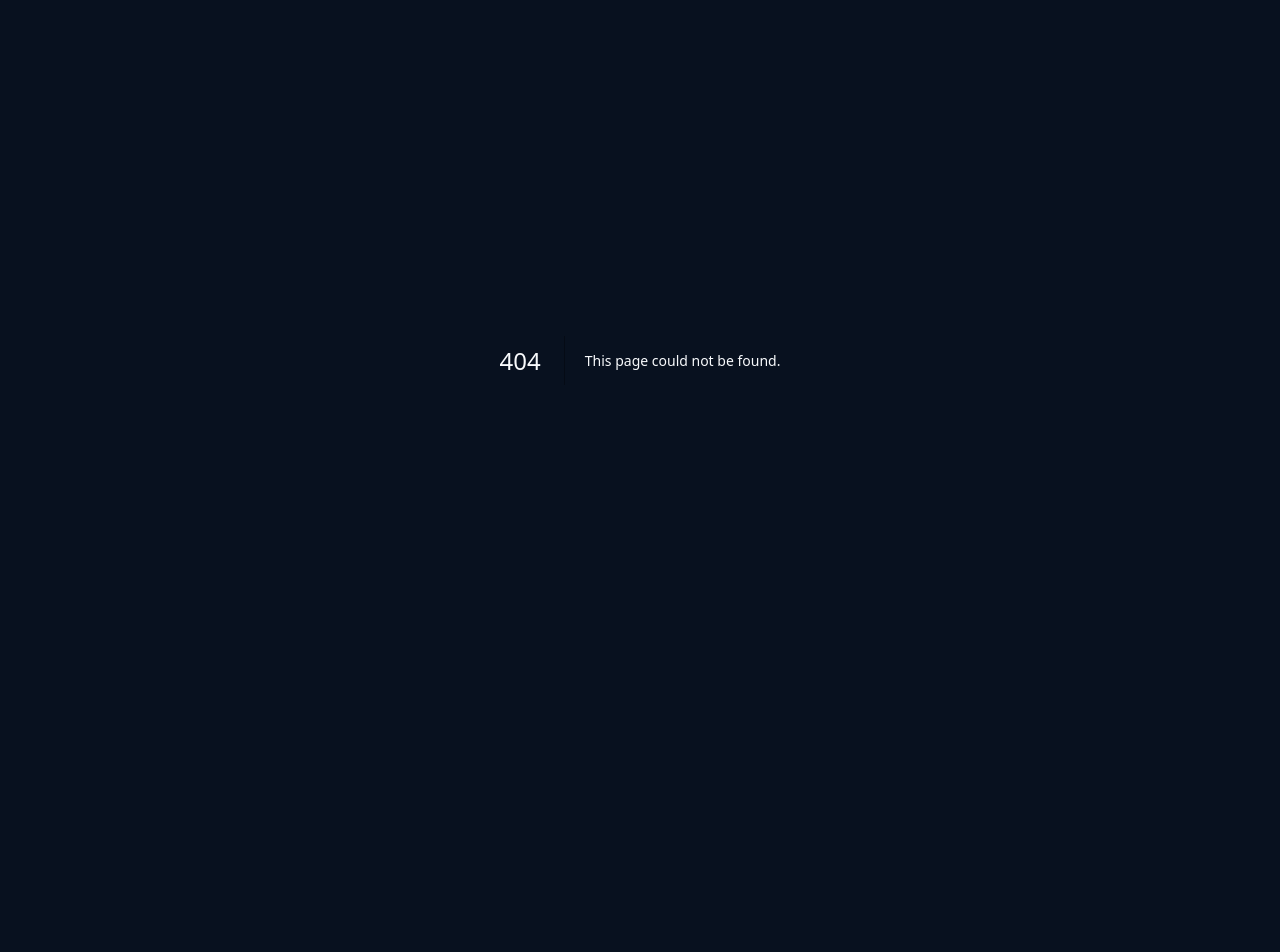
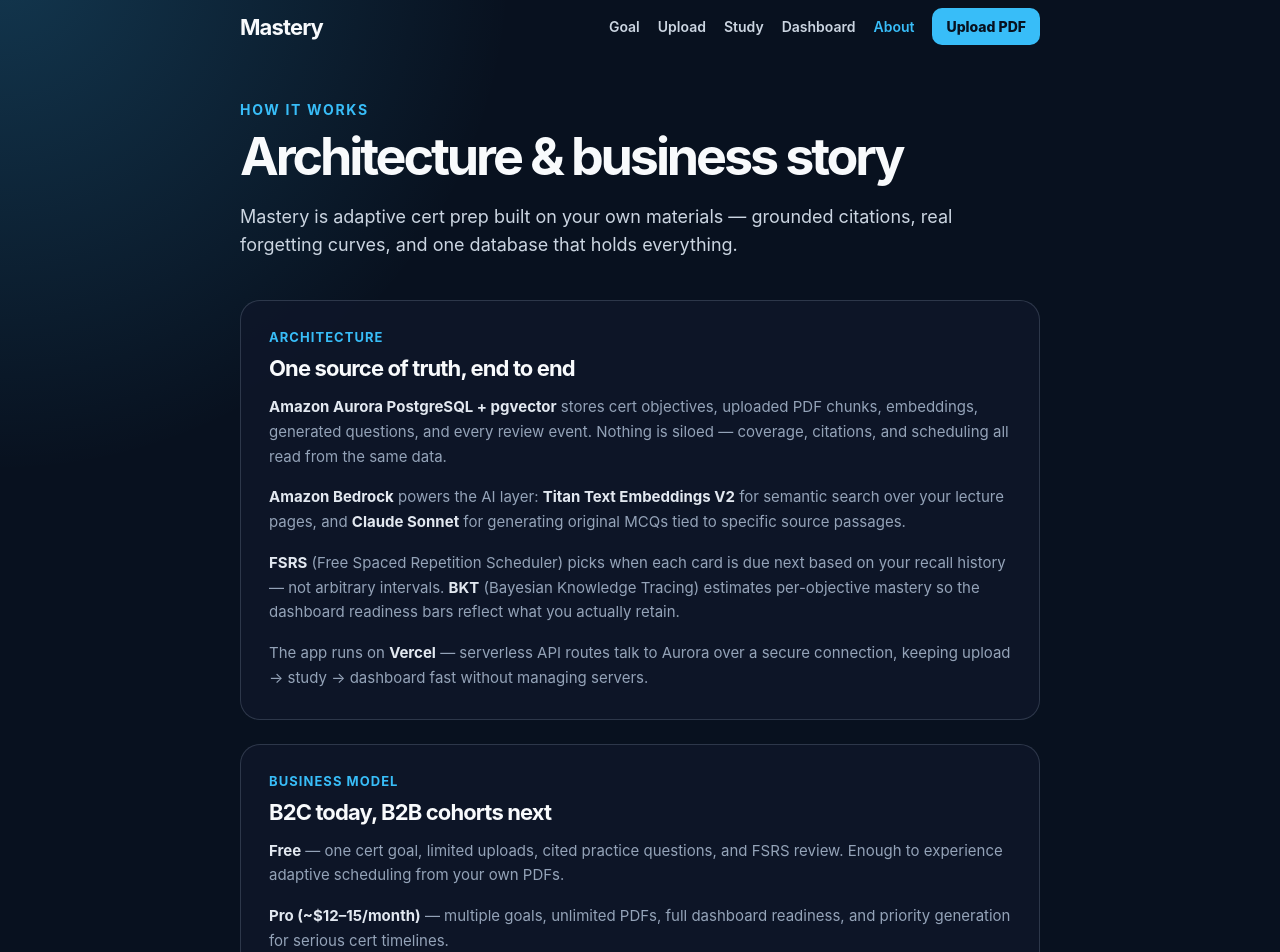
Before and after one commit to EternalBlissard/Mastery, a Next.js app: page /about in a window 1280 px wide. Before the commit this address had no page. Shown: the part 40-992 px from the top of the page. Before the commit the page ends 800 px from the top, so only its background shows below. Built offline with nearby package versions, Linux system fonts and the light colour scheme.

Commit message:
feat(ui): add app/about/page.tsx architecture+business story
Phase 6 design + business polish — iteration 3

```diff
--- /dev/null
+++ b/app/about/page.tsx
@@ -0,0 +1,202 @@
+const navLinks = [
+  { href: "/goal", label: "Goal" },
+  { href: "/upload", label: "Upload" },
+  { href: "/study", label: "Study" },
+  { href: "/dashboard", label: "Dashboard" },
+  { href: "/about", label: "About" },
+];
+
+const linkStyle = {
+  color: "#cbd5e1",
+  fontSize: 14,
+  fontWeight: 600,
+  textDecoration: "none",
+} as const;
+
+const cardStyle = {
+  background: "rgba(15, 23, 42, 0.82)",
+  border: "1px solid rgba(148, 163, 184, 0.24)",
+  borderRadius: 20,
+  padding: 28,
+} as const;
+
+export default function AboutPage() {
+  return (
+    <main
+      style={{
+        minHeight: "100vh",
+        padding: "48px 24px",
+        background:
+          "radial-gradient(circle at top left, rgba(56, 189, 248, 0.22), transparent 32rem), #08111f",
+      }}
+    >
+      <section style={{ margin: "0 auto", maxWidth: 800 }}>
+        <nav
+          style={{
+            alignItems: "center",
+            display: "flex",
+            flexWrap: "wrap",
+            gap: 16,
+            justifyContent: "space-between",
+            marginBottom: 56,
+          }}
+        >
+          <a
+            href="/"
+            style={{
+              color: "#f8fafc",
+              fontSize: 22,
+              fontWeight: 700,
+              letterSpacing: "-0.04em",
+              textDecoration: "none",
+            }}
+          >
+            Mastery
+          </a>
+          <div style={{ alignItems: "center", display: "flex", flexWrap: "wrap", gap: 18 }}>
+            {navLinks.map((item) => (
+              <a
+                key={item.href}
+                href={item.href}
+                style={{
+                  ...linkStyle,
+                  color: item.href === "/about" ? "#38bdf8" : linkStyle.color,
+                }}
+              >
+                {item.label}
+              </a>
+            ))}
+            <a
+              href="/upload"
+              style={{
+                background: "#38bdf8",
+                borderRadius: 10,
+                color: "#08111f",
+                fontSize: 14,
+                fontWeight: 800,
+                padding: "10px 14px",
+                textDecoration: "none",
+              }}
+            >
+              Upload PDF
+            </a>
+          </div>
+        </nav>
+
+        <p style={{ color: "#38bdf8", fontSize: 14, fontWeight: 700, letterSpacing: "0.12em", marginBottom: 12 }}>
+          HOW IT WORKS
+        </p>
+        <h1
+          style={{
+            fontSize: "clamp(36px, 5vw, 52px)",
+            letterSpacing: "-0.06em",
+            lineHeight: 1.05,
+            margin: "0 0 16px",
+          }}
+        >
+          Architecture &amp; business story
+        </h1>
+        <p style={{ color: "#cbd5e1", fontSize: 18, lineHeight: 1.6, marginBottom: 40 }}>
+          Mastery is adaptive cert prep built on your own materials — grounded citations, real forgetting curves,
+          and one database that holds everything.
+        </p>
+
+        <div style={{ display: "grid", gap: 24 }}>
+          <article style={cardStyle}>
+            <p style={{ color: "#38bdf8", fontSize: 13, fontWeight: 700, letterSpacing: "0.08em", margin: "0 0 10px" }}>
+              ARCHITECTURE
+            </p>
+            <h2 style={{ fontSize: 22, letterSpacing: "-0.04em", margin: "0 0 14px" }}>
+              One source of truth, end to end
+            </h2>
+            <p style={{ color: "#94a3b8", fontSize: 15, lineHeight: 1.65, margin: "0 0 16px" }}>
+              <strong style={{ color: "#e2e8f0" }}>Amazon Aurora PostgreSQL + pgvector</strong> stores cert
+              objectives, uploaded PDF chunks, embeddings, generated questions, and every review event. Nothing is
+              siloed — coverage, citations, and scheduling all read from the same data.
+            </p>
+            <p style={{ color: "#94a3b8", fontSize: 15, lineHeight: 1.65, margin: "0 0 16px" }}>
+              <strong style={{ color: "#e2e8f0" }}>Amazon Bedrock</strong> powers the AI layer:{" "}
+              <strong style={{ color: "#e2e8f0" }}>Titan Text Embeddings V2</strong> for semantic search over your
+              lecture pages, and <strong style={{ color: "#e2e8f0" }}>Claude Sonnet</strong> for generating
+              original MCQs tied to specific source passages.
+            </p>
+            <p style={{ color: "#94a3b8", fontSize: 15, lineHeight: 1.65, margin: "0 0 16px" }}>
+              <strong style={{ color: "#e2e8f0" }}>FSRS</strong> (Free Spaced Repetition Scheduler) picks when each
+              card is due next based on your recall history — not arbitrary intervals.{" "}
+              <strong style={{ color: "#e2e8f0" }}>BKT</strong> (Bayesian Knowledge Tracing) estimates per-objective
+              mastery so the dashboard readiness bars reflect what you actually retain.
+            </p>
+            <p style={{ color: "#94a3b8", fontSize: 15, lineHeight: 1.65, margin: 0 }}>
+              The app runs on <strong style={{ color: "#e2e8f0" }}>Vercel</strong> — serverless API routes talk to
+              Aurora over a secure connection, keeping upload → study → dashboard fast without managing servers.
+            </p>
+          </article>
+
+          <article style={cardStyle}>
+            <p style={{ color: "#38bdf8", fontSize: 13, fontWeight: 700, letterSpacing: "0.08em", margin: "0 0 10px" }}>
+              BUSINESS MODEL
+            </p>
+            <h2 style={{ fontSize: 22, letterSpacing: "-0.04em", margin: "0 0 14px" }}>
+              B2C today, B2B cohorts next
+            </h2>
+            <p style={{ color: "#94a3b8", fontSize: 15, lineHeight: 1.65, margin: "0 0 16px" }}>
+              <strong style={{ color: "#e2e8f0" }}>Free</strong> — one cert goal, limited uploads, cited practice
+              questions, and FSRS review. Enough to experience adaptive scheduling from your own PDFs.
+            </p>
+            <p style={{ color: "#94a3b8", fontSize: 15, lineHeight: 1.65, margin: "0 0 16px" }}>
+              <strong style={{ color: "#e2e8f0" }}>Pro (~$12–15/month)</strong> — multiple goals, unlimited PDFs,
+              full dashboard readiness, and priority generation for serious cert timelines.
+            </p>
+            <p style={{ color: "#94a3b8", fontSize: 15, lineHeight: 1.65, margin: 0 }}>
+              <strong style={{ color: "#e2e8f0" }}>B2B cohort analytics</strong> — team readiness, coverage gaps,
+              and instructor dashboards — on the roadmap for bootcamps and enterprise L&amp;D teams who need visibility
+              across a cohort, not just one learner.
+            </p>
+          </article>
+
+          <article
+            style={{
+              ...cardStyle,
+              border: "1px solid rgba(56, 189, 248, 0.35)",
+            }}
+          >
+            <p style={{ color: "#38bdf8", fontSize: 13, fontWeight: 700, letterSpacing: "0.08em", margin: "0 0 10px" }}>
+              POSITIONING
+            </p>
+            <h2 style={{ fontSize: 22, letterSpacing: "-0.04em", margin: "0 0 14px" }}>
+              Grounded citations + real adaptive scheduling
+            </h2>
+            <p style={{ color: "#94a3b8", fontSize: 15, lineHeight: 1.65, margin: "0 0 16px" }}>
+              Generic question banks cannot tell you <em>where</em> in your notes an answer came from. Mastery cites
+              the exact PDF page on every card — &ldquo;Source: filename p.X&rdquo; — so you can verify and revisit
+              the material that matters.
+            </p>
+            <p style={{ color: "#94a3b8", fontSize: 15, lineHeight: 1.65, margin: 0 }}>
+              Spaced repetition only works when intervals reflect <em>your</em> forgetting curve. FSRS + BKT together
+              mean due dates, mastery bars, and readiness scores are computed from real review data — not
+              marketing copy about &ldquo;AI-powered learning.&rdquo;
+            </p>
+          </article>
+        </div>
+
+        <div style={{ marginTop: 40 }}>
+          <a
+            href="/goal"
+            style={{
+              background: "#38bdf8",
+              borderRadius: 12,
+              color: "#08111f",
+              display: "inline-block",
+              fontSize: 16,
+              fontWeight: 800,
+              padding: "14px 22px",
+              textDecoration: "none",
+            }}
+          >
+            Pick your cert goal
+          </a>
+        </div>
+      </section>
+    </main>
+  );
+}
```
